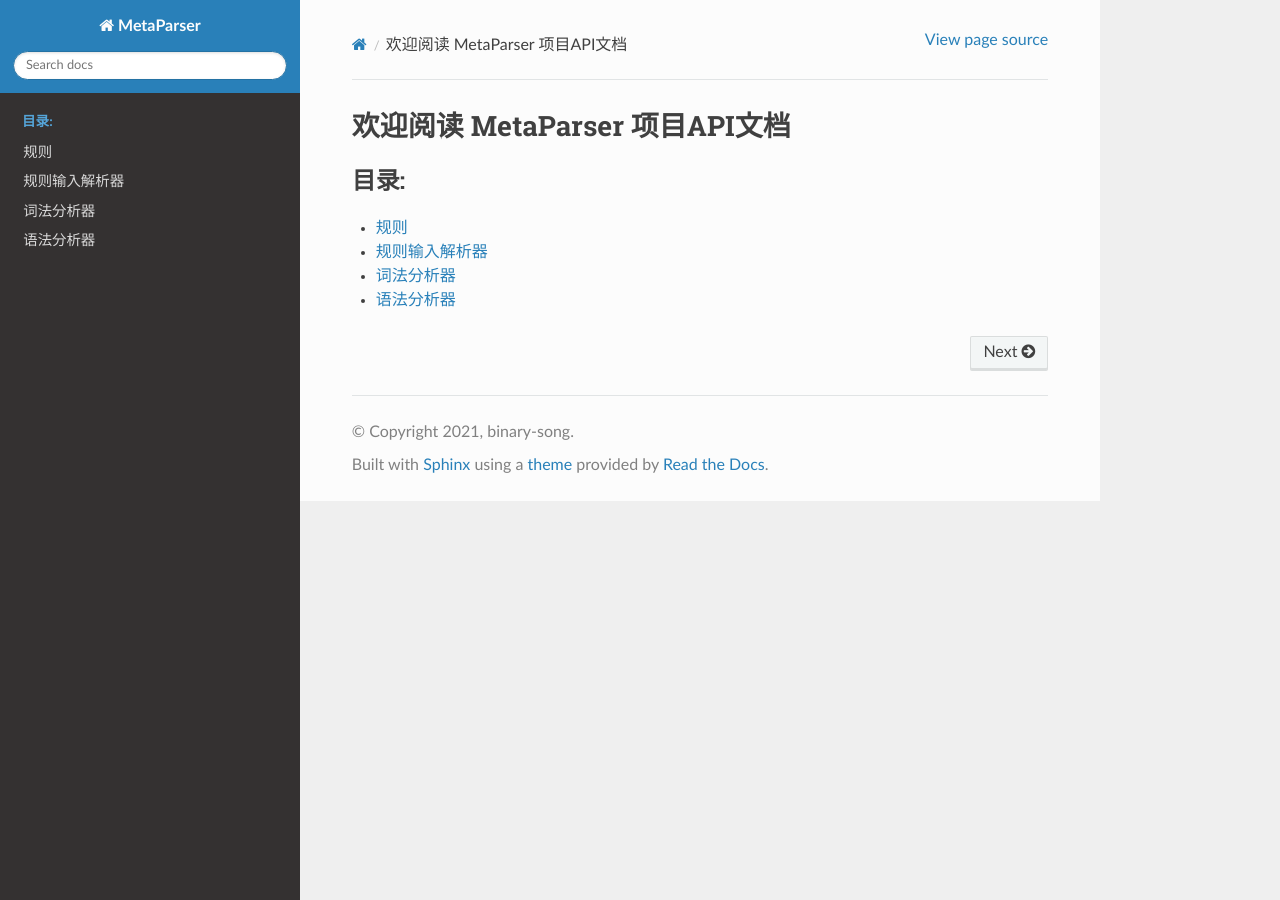
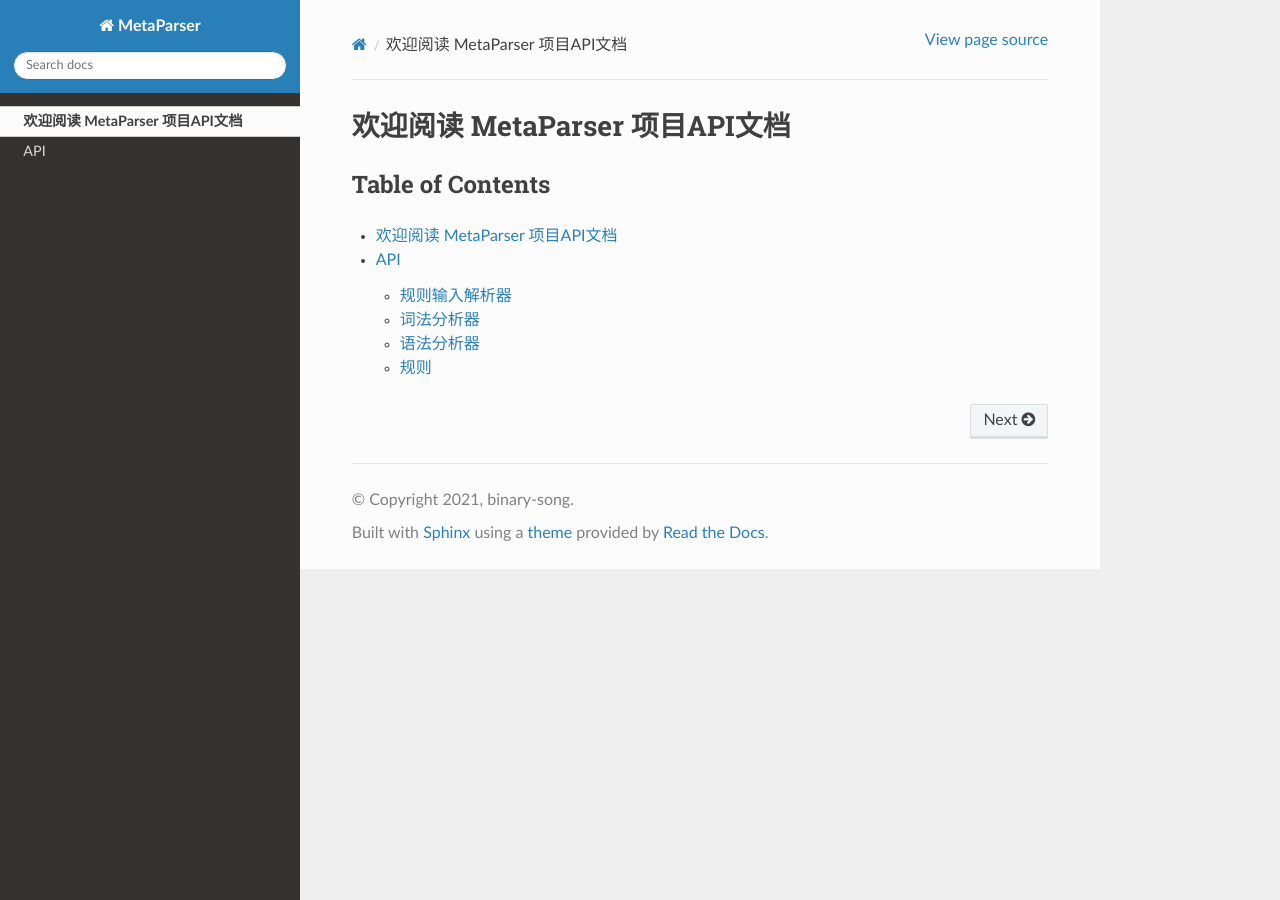
Before and after one commit to Binary-Song/MetaParser, a Sphinx documentation site: the page built from docs/index.rst, in a window 1280 px wide. Built offline with Sphinx 7.4.7 and the Read the Docs theme 2.0.0, drawn with Linux system fonts in a browser that asks for light colours.

Commit message:
update docs

```diff
--- a/docs/api/input.rst
+++ b/docs/api/input.rst
@@ -1,3 +1,5 @@
+.. _api_input:
+
 规则输入解析器
 ==============
 
--- a/docs/api/lexer.rst
+++ b/docs/api/lexer.rst
@@ -1,3 +1,6 @@
+.. _api_lexer:
+
+
 词法分析器
 ==========
 
--- a/docs/api/parser.rst
+++ b/docs/api/parser.rst
@@ -1,3 +1,6 @@
+.. _api_parser:
+
+
 语法分析器
 ==========
 
--- a/docs/api/rules.rst
+++ b/docs/api/rules.rst
@@ -1,3 +1,5 @@
+.. _api_rules:
+
 规则
 ==========
 
--- a/docs/index.rst
+++ b/docs/index.rst
@@ -2,10 +2,15 @@
 ======================================
 
 .. toctree::
+   :maxdepth: 3
+   :caption: Contents:
+
+
+Table of Contents
+^^^^^^^^^^^^^^^^^
+
+.. toctree::
    :maxdepth: 2
-   :caption: 目录:
 
-   api/rules
-   api/input
-   api/lexer
-   api/parser
+   self
+   api/index
```
Also changed, not shown: docs/api/index.rst (added, +10 -0 lines).
